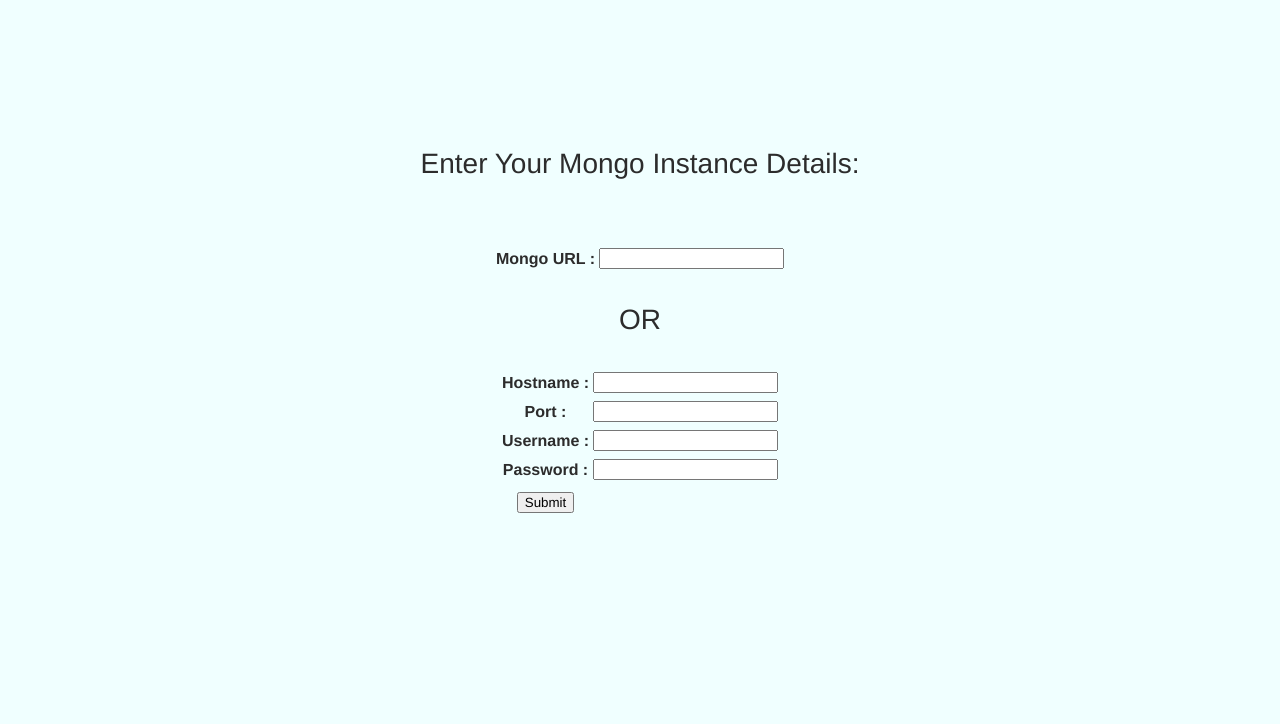
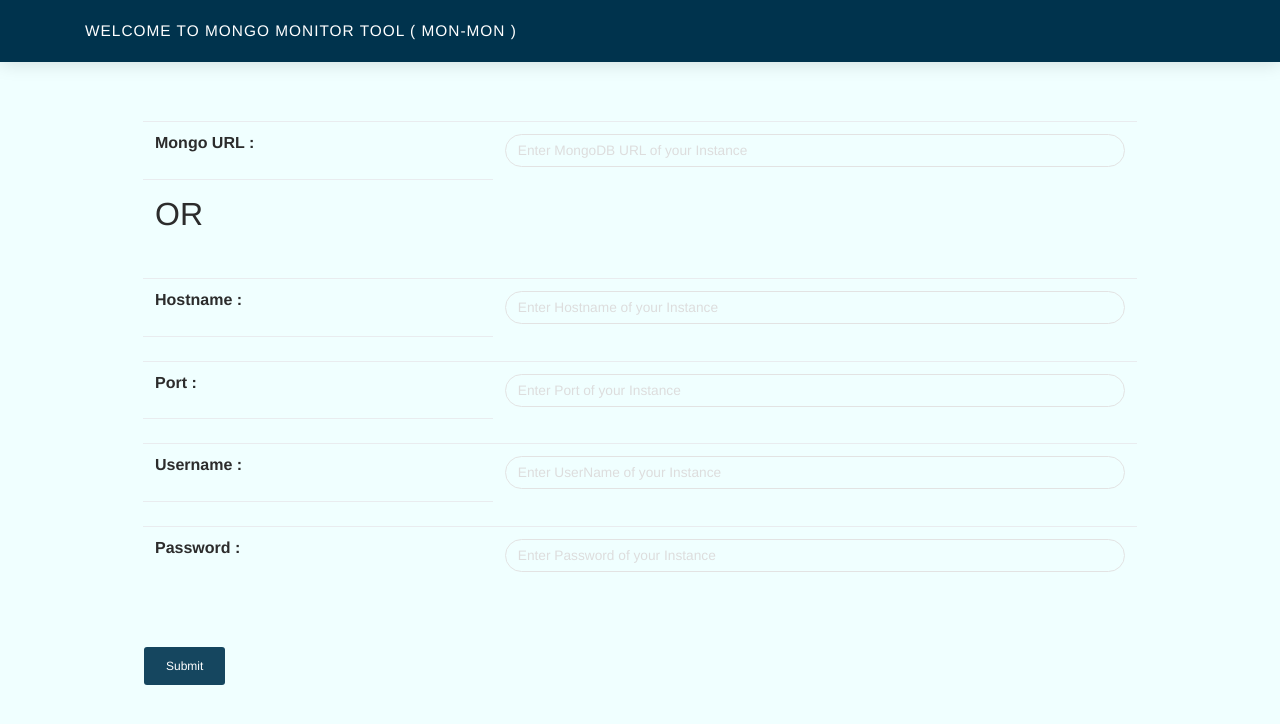
Before and after one commit to vemarahub/MongoMonitor, a Flask app: page / in a window 1280 px wide. Shown: the top 724 px of the page. Run offline with Flask 2, Linux system fonts and the light colour scheme; some libraries are stand-ins or nearby versions.

Commit message:
UI chnages

```diff
--- a/templates/home.html
+++ b/templates/home.html
@@ -39,7 +39,9 @@
                 <a class="nav-link smooth-scroll" href="#repl">Replication</a>
               </li>
              {% endif %}
-
+             <li class="nav-item">
+                <a class="nav-link smooth-scroll" href="/">LOGOUT</a>
+              </li>
             </ul>
           </div>
         </div>
--- a/templates/index.html
+++ b/templates/index.html
@@ -1,28 +1,51 @@
 <html>
 <head>
+<link rel="stylesheet" type="text/css" href="{{ url_for('static', filename='bootstrap.min.css') }}">
 <link rel="stylesheet" type="text/css" href="{{ url_for('static', filename='main.css') }}">
+
 </head>
 
+<header>
+    <div class="profile-page sidebar-collapse">
+      <nav class="navbar navbar-expand-lg fixed-top bg-primary" color-on-scroll="400">
+        <div class="container">
+          <div class="navbar-translate">
+            <a class="navbar-brand" href="#" rel="tooltip">Welcome to Mongo Monitor Tool ( Mon-Mon )</a>
+            <button class="navbar-toggler navbar-toggler" type="button" data-toggle="collapse" data-target="#navigation"
+              aria-controls="navigation" aria-expanded="false" aria-label="Toggle navigation">
+              <span class="navbar-toggler-bar bar1"></span>
+              <span class="navbar-toggler-bar bar2"></span>
+              <span class="navbar-toggler-bar bar3"></span>
+            </button>
+          </div>
+
+        </div>
+      </nav>
+    </div>
+  </header>
+
 <body>
-   <div class="index">
+
+      <div class="container">
+
 <form method="POST">
 <br>
-    <center><h3>Enter Your Mongo Instance Details:</h3></center><br><br>
-  <table align = "center">
-   <tr><th>Mongo URL : </th><td> <input type="text" name="mongourl"></td></tr>
-  </table>
- <center><h3>OR</h3></center>
-    <table align = "center">
-    <tr><th>Hostname : </th><td> <input type="text" name="hostname"></td></tr>
+
+  <table class="table">
+   <tr><th scope="col">Mongo URL : </th><td> <input type="text" class="form-control" placeholder="Enter MongoDB URL of your Instance" name="mongourl"></td></tr>
+
+  <tr><th><h3>OR</h3></th></tr>
+
+    <tr><th scope="row"> Hostname : </th><td> <input type="text" class="form-control"  placeholder="Enter Hostname of your Instance" name="hostname"></td></tr>
     <tr><td></td></tr>
-     <tr><th>Port     :</th><td>  <input type="text" name="port"></td></tr>
+     <tr><th>Port     :</th><td>  <input type="text" class="form-control" placeholder="Enter Port of your Instance" name="port"></td></tr>
       <tr><td></td></tr>
-    <tr><th>Username :  </th><td> <input type="text" name="username"></td></tr>
+    <tr><th>Username :  </th><td> <input type="text" class="form-control" placeholder="Enter UserName of your Instance" name="username"></td></tr>
      <tr><td></td></tr>
-   <tr><th> Password :  </th><td> <input type="password" name="password"></td></tr>
-    <tr><td></td></tr> <tr><td></td></tr>
-    <tr><th><input type="submit" value="Submit"></td></tr>
+   <tr><th> Password :  </th><td> <input type="password" class="form-control" placeholder="Enter Password of your Instance" name="password"></td></tr>
     </table>
+    <br/><br/>
+    <input type="submit" class="btn login_btn" value="Submit">
 </form>
 </div>
 </body>
```
